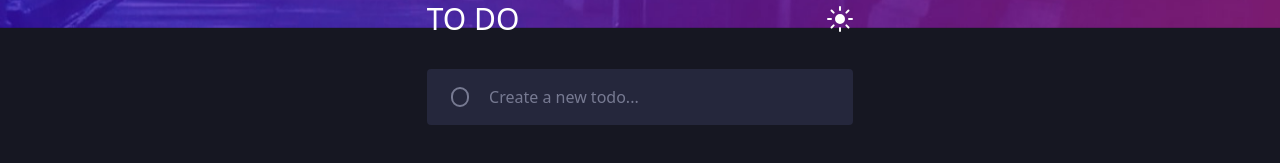
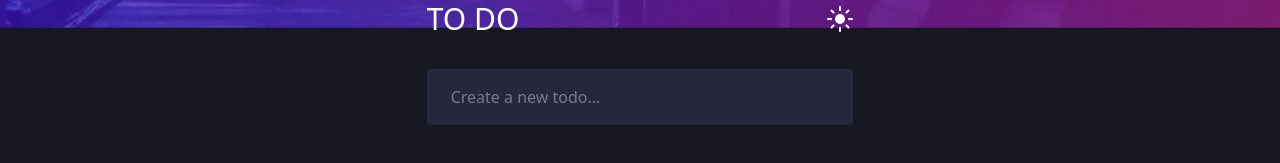
Before and after one commit to GraceYourCode/todo_app, a React (Vite) app: page / in a window 1280 px wide. Shown: the part 239-402 px from the top of the page. Built offline with nearby package versions, Linux system fonts and the light colour scheme.

Commit message:
Working on the todo app

```diff
--- /dev/null
+++ b/src/Components/Check.jsx
@@ -0,0 +1,9 @@
+const Check = () => {
+  return (
+    <div>
+
+    </div>
+  )
+}
+
+export default Check
--- a/src/Components/Search_Bar.jsx
+++ b/src/Components/Search_Bar.jsx
@@ -2,8 +2,6 @@ const Search_Bar = () => {
   return (
     // here is the div container which holds the search bar and checkbox for the task
     <div className="bg-desaturated_Blue px-6 py-4 rounded flex gap-5 items-center">
-      <input type="checkbox"
-      className="appearance-none w-5 h-5 rounded-full border-dark_Grey_Blue border-2 checked:bg-white" />
 
       <input type="text" value="Create a new todo..."
       /*
--- a/tailwind.config.js
+++ b/tailwind.config.js
@@ -12,7 +12,8 @@ export default {
       light_Grey_Blue: "hsl(234, 39%, 85%)",
       white: "white",
       dark_Grey_Blue: "hsl(234, 11%, 52%)",
-      check_Background: "linear-gradient hsl(192, 100%, 67%) to hsl(280, 87%, 65%)"
+      first_Grad: "hsl(192, 100%, 67%)",
+      second_Grad: "hsl(280, 87%, 65%)"
     }
   },
   plugins: [],
```
Also changed, not shown: src/Components/Task.jsx (added), src/Layout/Tasks.jsx (added).
